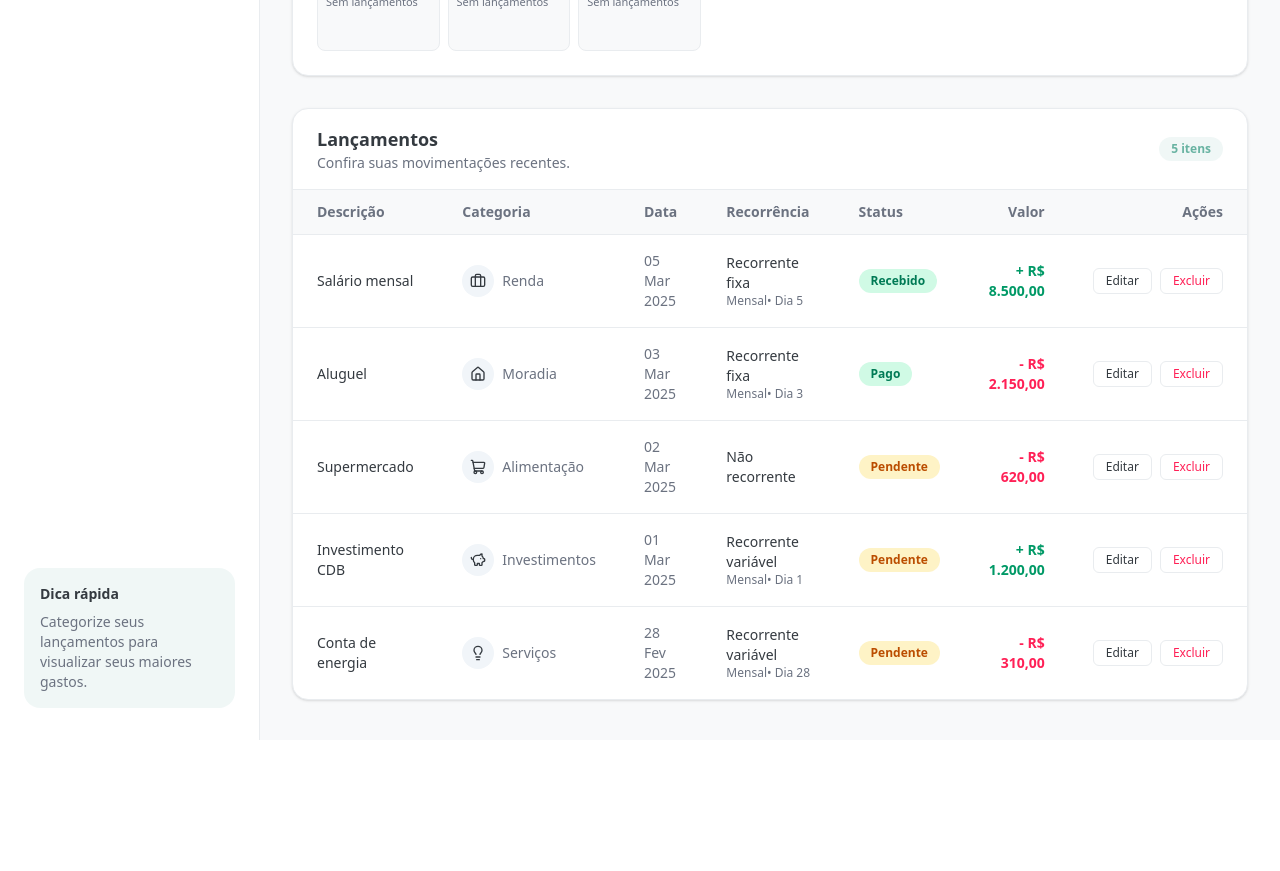
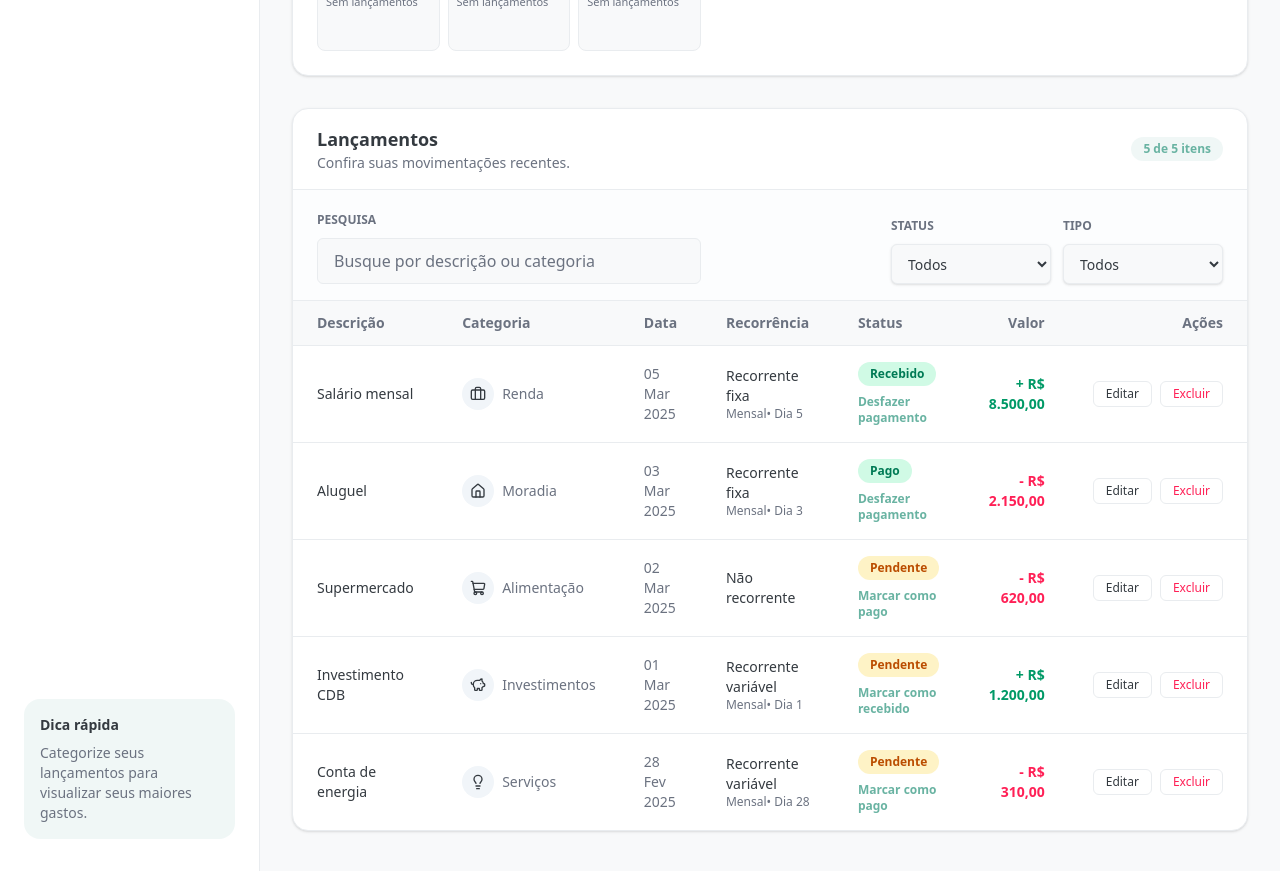
Before and after one commit to CaioSouzalimaa/clearbalance, a Next.js app: page /dashboard in a window 1280 px wide. Shown: the part 1500-2371 px from the top of the page. Before the commit the page ends 2240 px from the top, so only its background shows below. Built offline with nearby package versions, Linux system fonts and the light colour scheme.

Commit message:
Add filters and quick settle actions to transactions

```diff
--- a/components/dashboard/transactions-table.tsx
+++ b/components/dashboard/transactions-table.tsx
@@ -45,6 +45,9 @@ export const TransactionsTable: React.FC<TransactionsTableProps> = ({
   transactions,
 }) => {
   const [rows, setRows] = useState<Transaction[]>(transactions);
+  const [searchTerm, setSearchTerm] = useState("");
+  const [statusFilter, setStatusFilter] = useState("todos");
+  const [typeFilter, setTypeFilter] = useState("todos");
   const [editingTransaction, setEditingTransaction] =
     useState<Transaction | null>(null);
   const [formState, setFormState] = useState<TransactionFormState>({
@@ -138,6 +141,26 @@ export const TransactionsTable: React.FC<TransactionsTableProps> = ({
     setRows((prev) => prev.filter((item) => item.id !== id));
   };
 
+  const handleToggleSettled = (id: number) => {
+    setRows((prev) =>
+      prev.map((item) => {
+        if (item.id !== id) {
+          return item;
+        }
+
+        const nextIsSettled = !item.isSettled;
+
+        return {
+          ...item,
+          isSettled: nextIsSettled,
+          paymentDate: nextIsSettled
+            ? item.paymentDate || new Date().toISOString().split("T")[0]
+            : "",
+        };
+      })
+    );
+  };
+
   const handleSave = (event: React.FormEvent<HTMLFormElement>) => {
     event.preventDefault();
 
@@ -179,6 +202,20 @@ export const TransactionsTable: React.FC<TransactionsTableProps> = ({
     window.setTimeout(() => setSaveFeedback(""), 3000);
   };
 
+  const filteredRows = rows.filter((item) => {
+    const matchesSearch =
+      item.description.toLowerCase().includes(searchTerm.toLowerCase()) ||
+      item.category.toLowerCase().includes(searchTerm.toLowerCase());
+    const matchesStatus =
+      statusFilter === "todos" ||
+      (statusFilter === "liquidado" && item.isSettled) ||
+      (statusFilter === "pendente" && !item.isSettled);
+    const matchesType =
+      typeFilter === "todos" || item.type === typeFilter;
+
+    return matchesSearch && matchesStatus && matchesType;
+  });
+
   return (
     <>
       <div className="rounded-2xl border border-border bg-surface shadow-sm">
@@ -190,8 +227,65 @@ export const TransactionsTable: React.FC<TransactionsTableProps> = ({
             </p>
           </div>
           <span className="rounded-full bg-primary/10 px-3 py-1 text-xs font-semibold text-primary">
-            {transactions.length} itens
+            {filteredRows.length} de {rows.length} itens
           </span>
+        </div>
+        <div className="border-b border-border bg-muted/20 px-6 py-4">
+          <div className="flex flex-col gap-3 lg:flex-row lg:items-end lg:justify-between">
+            <div className="w-full lg:max-w-sm">
+              <label
+                htmlFor="transactions-search"
+                className="text-xs font-semibold uppercase text-muted-foreground"
+              >
+                Pesquisa
+              </label>
+              <Input
+                id="transactions-search"
+                placeholder="Busque por descrição ou categoria"
+                value={searchTerm}
+                onChange={(event) => setSearchTerm(event.target.value)}
+                className="mt-2"
+              />
+            </div>
+            <div className="grid w-full gap-3 sm:grid-cols-2 lg:w-auto lg:grid-cols-2">
+              <div>
+                <label
+                  htmlFor="status-filter"
+                  className="text-xs font-semibold uppercase text-muted-foreground"
+                >
+                  Status
+                </label>
+                <select
+                  id="status-filter"
+                  value={statusFilter}
+                  onChange={(event) => setStatusFilter(event.target.value)}
+                  className="mt-2 flex h-10 w-full min-w-[160px] rounded-md border border-border bg-background px-3 py-2 text-sm text-foreground shadow-sm outline-none ring-offset-background transition focus-visible:ring-2 focus-visible:ring-ring focus-visible:ring-offset-2"
+                >
+                  <option value="todos">Todos</option>
+                  <option value="liquidado">Liquidado</option>
+                  <option value="pendente">Pendente</option>
+                </select>
+              </div>
+              <div>
+                <label
+                  htmlFor="type-filter"
+                  className="text-xs font-semibold uppercase text-muted-foreground"
+                >
+                  Tipo
+                </label>
+                <select
+                  id="type-filter"
+                  value={typeFilter}
+                  onChange={(event) => setTypeFilter(event.target.value)}
+                  className="mt-2 flex h-10 w-full min-w-[160px] rounded-md border border-border bg-background px-3 py-2 text-sm text-foreground shadow-sm outline-none ring-offset-background transition focus-visible:ring-2 focus-visible:ring-ring focus-visible:ring-offset-2"
+                >
+                  <option value="todos">Todos</option>
+                  <option value="entrada">Entrada</option>
+                  <option value="saida">Saída</option>
+                </select>
+              </div>
+            </div>
+          </div>
         </div>
         {saveFeedback ? (
           <div className="border-b border-border bg-primary/5 px-6 py-3 text-sm font-medium text-primary">
@@ -212,17 +306,17 @@ export const TransactionsTable: React.FC<TransactionsTableProps> = ({
               </tr>
             </thead>
             <tbody>
-              {rows.length === 0 ? (
+              {filteredRows.length === 0 ? (
                 <tr>
                   <td
                     colSpan={7}
                     className="px-6 py-6 text-center text-sm text-muted-foreground"
                   >
-                    Nenhum lançamento cadastrado.
+                    Nenhum lançamento encontrado.
                   </td>
                 </tr>
               ) : (
-                rows.map((item) => (
+                filteredRows.map((item) => (
                   <tr key={item.id} className="border-t border-border">
                     <td className="px-6 py-4 font-medium text-foreground">
                       {item.description}
@@ -267,8 +361,9 @@ export const TransactionsTable: React.FC<TransactionsTableProps> = ({
                       </div>
                     </td>
                     <td className="px-6 py-4">
+                      <div className="flex flex-col gap-2">
                         <span
-                        className={`inline-flex items-center rounded-full px-3 py-1 text-xs font-semibold ${
+                          className={`inline-flex w-fit items-center rounded-full px-3 py-1 text-xs font-semibold ${
                             item.isSettled
                               ? "bg-emerald-100 text-emerald-700"
                               : "bg-amber-100 text-amber-700"
@@ -280,6 +375,18 @@ export const TransactionsTable: React.FC<TransactionsTableProps> = ({
                               : "Pago"
                             : "Pendente"}
                         </span>
+                        <button
+                          type="button"
+                          onClick={() => handleToggleSettled(item.id)}
+                          className="text-left text-xs font-semibold text-primary hover:text-primary/80"
+                        >
+                          {item.isSettled
+                            ? "Desfazer pagamento"
+                            : item.type === "entrada"
+                            ? "Marcar como recebido"
+                            : "Marcar como pago"}
+                        </button>
+                      </div>
                     </td>
                     <td
                       className={`px-6 py-4 text-right font-semibold ${
```
Lines whose indentation alone changed are shown as unchanged.
